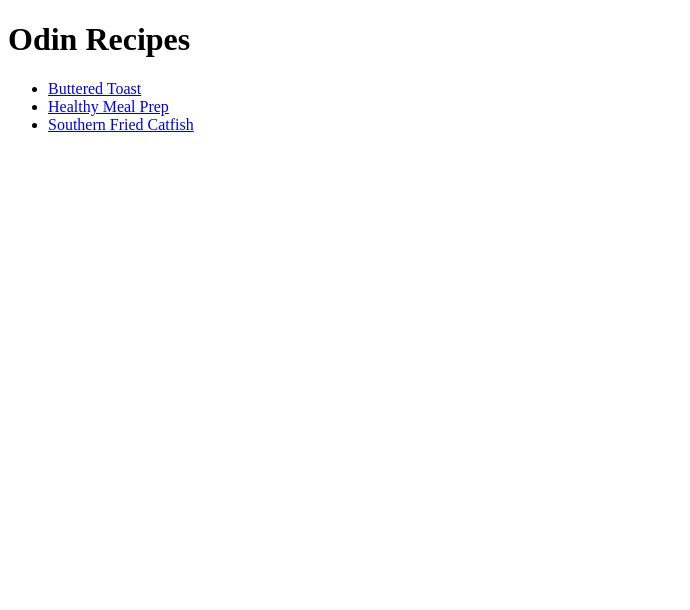
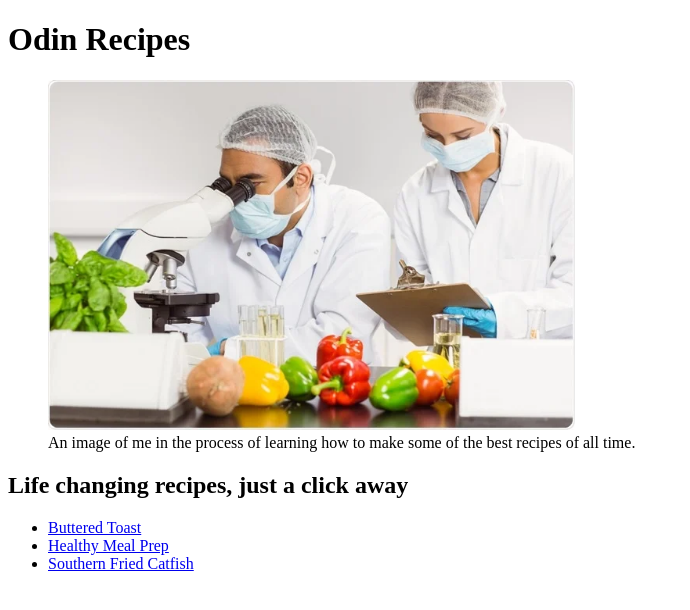
Before and after one commit to rednaxelam/odin-recipes, a plain HTML site: page index.html in a window 1280 px wide. Shown: the whole page, without its empty margins (0-690 px from the left). Drawn offline with Linux system fonts and the light colour scheme.

Commit message:
Update index page

```diff
--- a/index.html
+++ b/index.html
@@ -3,11 +3,16 @@
 <html lang="en">
     <head>
         <meta charset="UTF-8">
-        <title>Recipes</title>
+        <title>Odin Recipes</title>
     </head>
 
     <body>
         <h1>Odin Recipes</h1>
+        <figure>
+            <img src="./img/scientist-cooking.webp" alt="Scientist examining food sample under a microscope, while another scientist takes notes" height="350" width="527">
+            <figcaption>An image of me in the process of learning how to make some of the best recipes of all time.</figcaption>
+        </figure>
+        <h2>Life changing recipes, just a click away</h2>
         <ul>
             <li><a href="./recipes/butteredtoast.html">Buttered Toast</a></li>
             <li><a href="./recipes/healthymeal.html">Healthy Meal Prep</a></li>
```
Also changed, not shown: img/scientist-cooking.webp (added).
